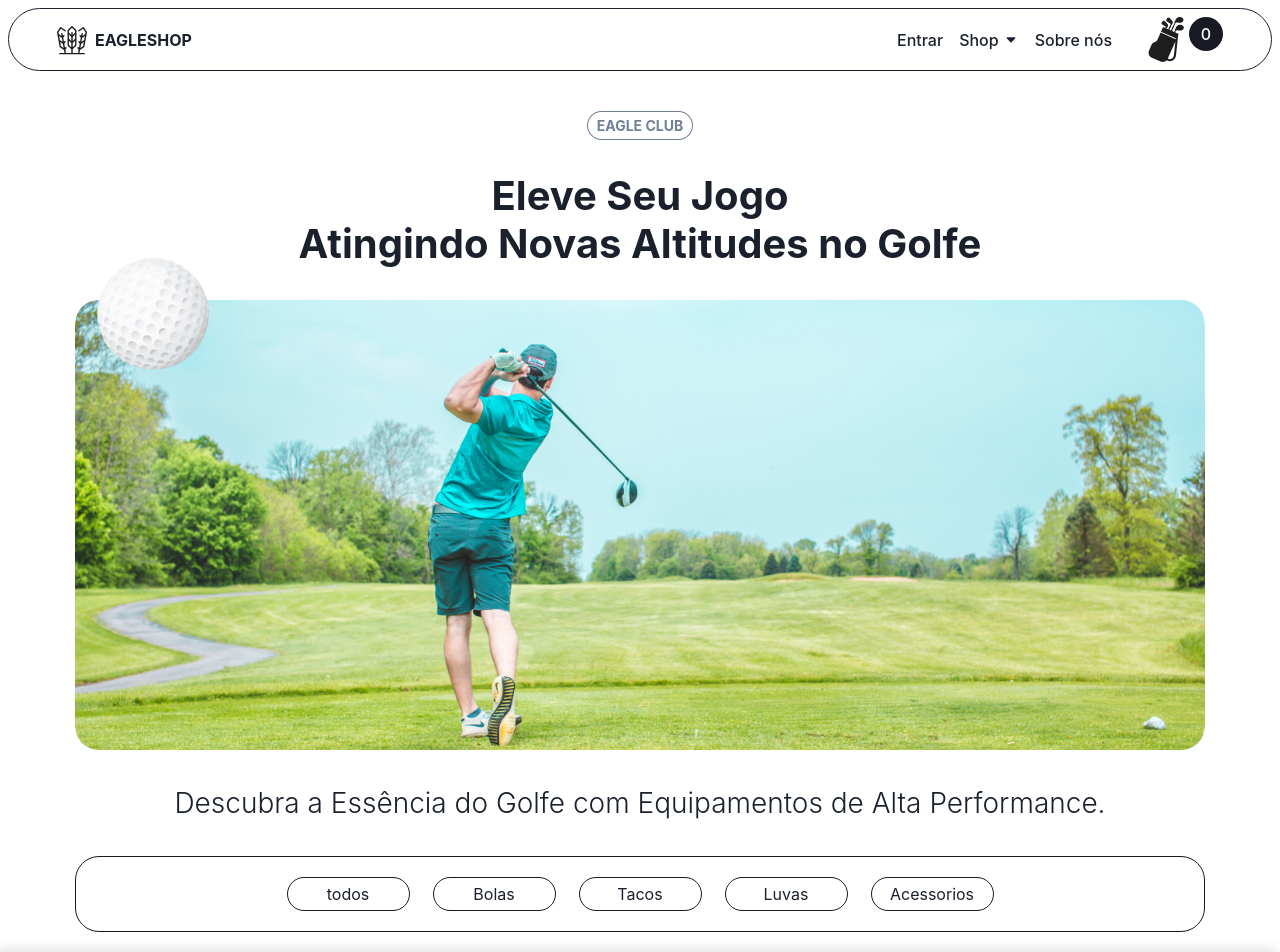
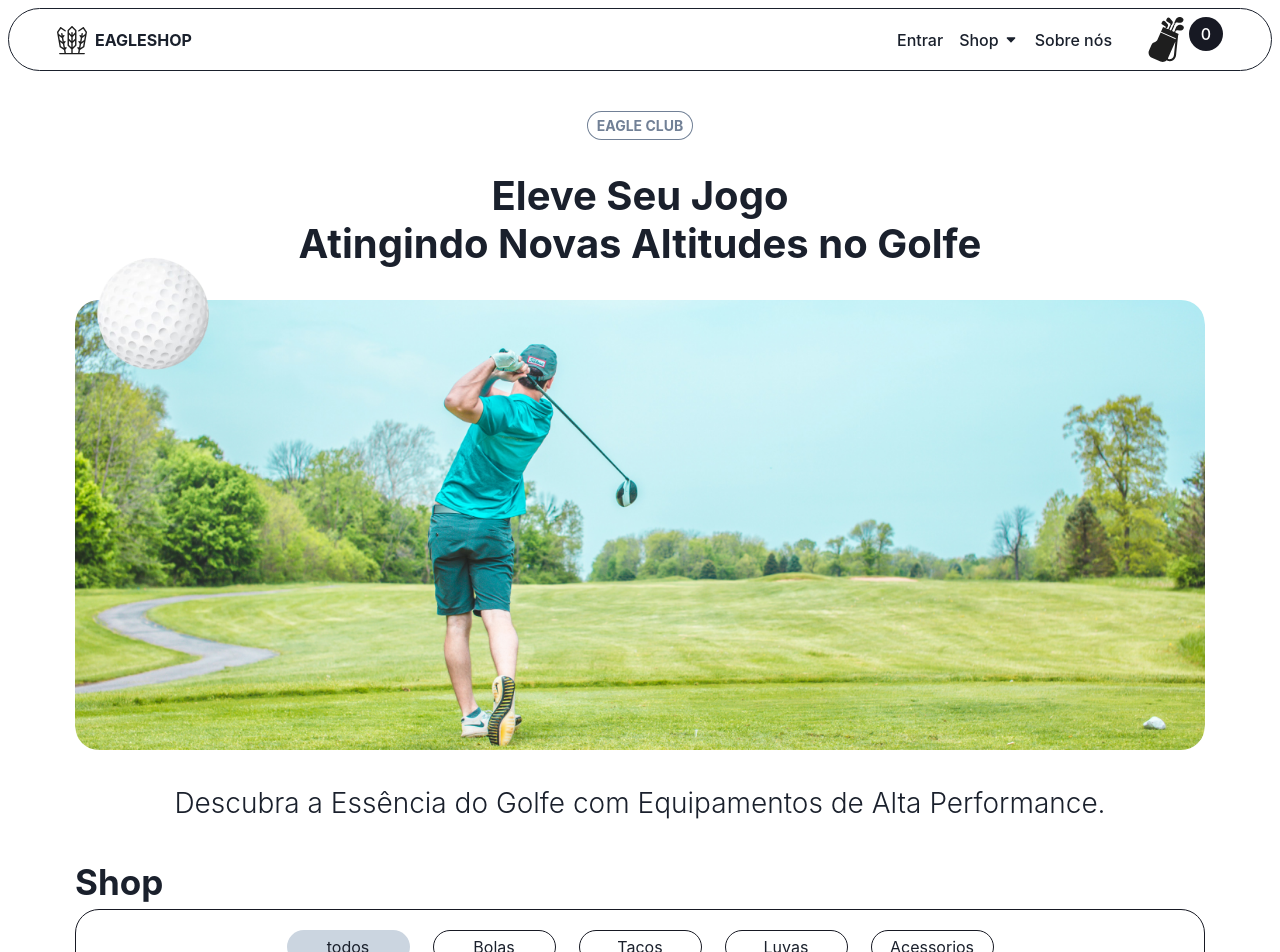
Before and after one commit to EagleShopping/EagleShopping, a Next.js app: page / in a window 1280 px wide. Shown: the top 952 px of the page. Built offline with nearby package versions, Linux system fonts and the light colour scheme.

Commit message:
feat: mock product create hook and component that image

```diff
--- /dev/null
+++ b/src/app/(pages)/(shared)/CategoryPhotos.tsx
@@ -0,0 +1,17 @@
+import { Iproducts } from '@/interface/Iproducts'
+import { Box } from '@chakra-ui/react'
+import React from 'react'
+
+type IcategoryPhotos = {
+    products: Iproducts
+}
+
+const CategoryPhotos = (props: IcategoryPhotos) => {
+  return (
+    <Box>
+
+    </Box>
+  )
+}
+
+export default CategoryPhotos
--- a/src/app/(pages)/(shared)/CategoryShop.tsx
+++ b/src/app/(pages)/(shared)/CategoryShop.tsx
@@ -1,12 +1,15 @@
 import { Box, Flex, background } from '@chakra-ui/react'
 import React from 'react'
-import { AllCategory } from '@/mockdata'
+import { AllcategoryMock } from '@/mockdata'
+import { useCategory } from './hooks/useCategory'
 
 type CategoryShop = {
-
+selectCategory: string
 }
 
-const CategoryShop = (props: CategoryShop) => {
+const CategoryShop = ({selectCategory}: CategoryShop) => {
+
+  const {categoryActual} = useCategory()
 
   return (
     <Flex
@@ -18,12 +21,13 @@ const CategoryShop = (props: CategoryShop) => {
     borderRadius="24px"
     border="1px solid"
     borderColor="gray.900"
+    overflowX="auto"
     >
-        {AllCategory.map((category) => (
+        {AllcategoryMock.map((category) => (
             <Box
             padding="4px"
             border="1px solid"
-            borderColor="gray.900"
+            borderColor={categoryActual(category.name,selectCategory) ? 'transparent' : 'gray.900'}
             minW="123px"
             display="flex"
             justifyContent="center"
@@ -32,10 +36,11 @@ const CategoryShop = (props: CategoryShop) => {
             cursor="pointer"
             _hover={
                 {
-                background:"gray.300",
+                background:"gray.400",
                 border:"none"
                 }
             }
+            bg={categoryActual(category.name,selectCategory)  ? 'gray.300' : 'transparent'}
             key={category.id}
             >
                 {category.name}
--- /dev/null
+++ b/src/app/(pages)/(shared)/ShoppingSection.tsx
@@ -0,0 +1,34 @@
+"use client"
+
+import { Box, Heading, Text } from '@chakra-ui/react'
+import React, { useState } from 'react'
+import CategoryShop from './CategoryShop'
+import { AllProductsMock } from '@/mockdata'
+import CategoryPhotos from './CategoryPhotos'
+
+type Props = {}
+
+const ShoppingSection = (props: Props) => {
+
+    const [selectCategory,SetselectCategory] = useState<string>('todos')
+
+  return (
+    <Box
+    mb="20px"
+    >
+        <Text
+            fontSize={{base:'28px', md: '30px', lg: '35px'}}
+                fontWeight='bold'
+            >
+                Shop
+            </Text>
+        <CategoryShop selectCategory={selectCategory} />
+
+        {AllProductsMock.map((products) => (
+           <CategoryPhotos products={products} />
+        ))}
+    </Box>
+  )
+}
+
+export default ShoppingSection
--- /dev/null
+++ b/src/app/(pages)/(shared)/hooks/useCategory.ts
@@ -0,0 +1,12 @@
+
+export const useCategory = () => {
+
+     const categoryActual = (nameCategory: string,selectCategory: string): boolean => {
+        const categoryThisEqual =  nameCategory.toLocaleLowerCase() === selectCategory.toLowerCase()
+        return categoryThisEqual
+    }
+
+    return   {
+        categoryActual
+    }
+}
--- a/src/app/(pages)/page.tsx
+++ b/src/app/(pages)/page.tsx
@@ -1,6 +1,6 @@
 import { Box } from "@chakra-ui/react";
 import ShowCaseHome from "./components/ShowCaseHome";
-import CategoryShop from "./(shared)/CategoryShop";
+import ShoppingSection from "./(shared)/ShoppingSection";
 
 export default function Home() {
 
@@ -8,11 +8,7 @@ export default function Home() {
    <Box
    >
     <ShowCaseHome />
-    <Box
-    mb="20px"
-    >
-      <CategoryShop />
-    </Box>
+    <ShoppingSection />
    </Box>
   );
 }
--- /dev/null
+++ b/src/interface/Iproducts.ts
@@ -0,0 +1,8 @@
+export interface Iproducts {
+    id: number,
+    name: string,
+    preco: number,
+    discount: number,
+    category: string,
+    imagePreview: string
+}
--- a/src/mockdata.ts
+++ b/src/mockdata.ts
@@ -1,4 +1,4 @@
-export const AllCategory = [
+export const AllcategoryMock = [
     {
         id: 1,
         name: 'todos'
@@ -20,3 +20,38 @@ export const AllCategory = [
         name: 'Acessorios'
     },
 ]
+
+export const AllProductsMock = [
+    {
+        id: 1,
+        name: 'Bola de Golf Titleist Pro V1',
+        preco: 49.00,
+        discount: 0,
+        category: 'Bolas',
+        imagePreview: 'https://m.media-amazon.com/images/I/41Z1lG2OgFL.__AC_SX300_SY300_QL70_ML2_.jpg'
+    },
+    {
+        id: 2,
+        name: 'Taco de Golf Callaway Epic',
+        preco: 299.00,
+        discount: 0,
+        category: 'Tacos',
+        imagePreview: 'https://m.media-amazon.com/images/I/714toal9oVL.__AC_SX300_SY300_QL70_ML2_.jpg' // Troque pelo link de uma imagem real
+    },
+    {
+        id: 3,
+        name: 'Luva de Golf Nike',
+        preco: 29.00,
+        discount: 10,
+        category: 'Luvas',
+        imagePreview: 'https://m.media-amazon.com/images/I/91YE4eCJ51L._AC_SL1500_.jpg' // Troque pelo link de uma imagem real
+    },
+    {
+        id: 4,
+        name: 'Acessório Golf Divot Tool',
+        preco: 15.00,
+        discount: 5,
+        category: 'Acessorios',
+        imagePreview: 'https://m.media-amazon.com/images/I/51v827l9TAS.__AC_SX300_SY300_QL70_ML2_.jpg' // Troque pelo link de uma imagem real
+    }
+];
```
